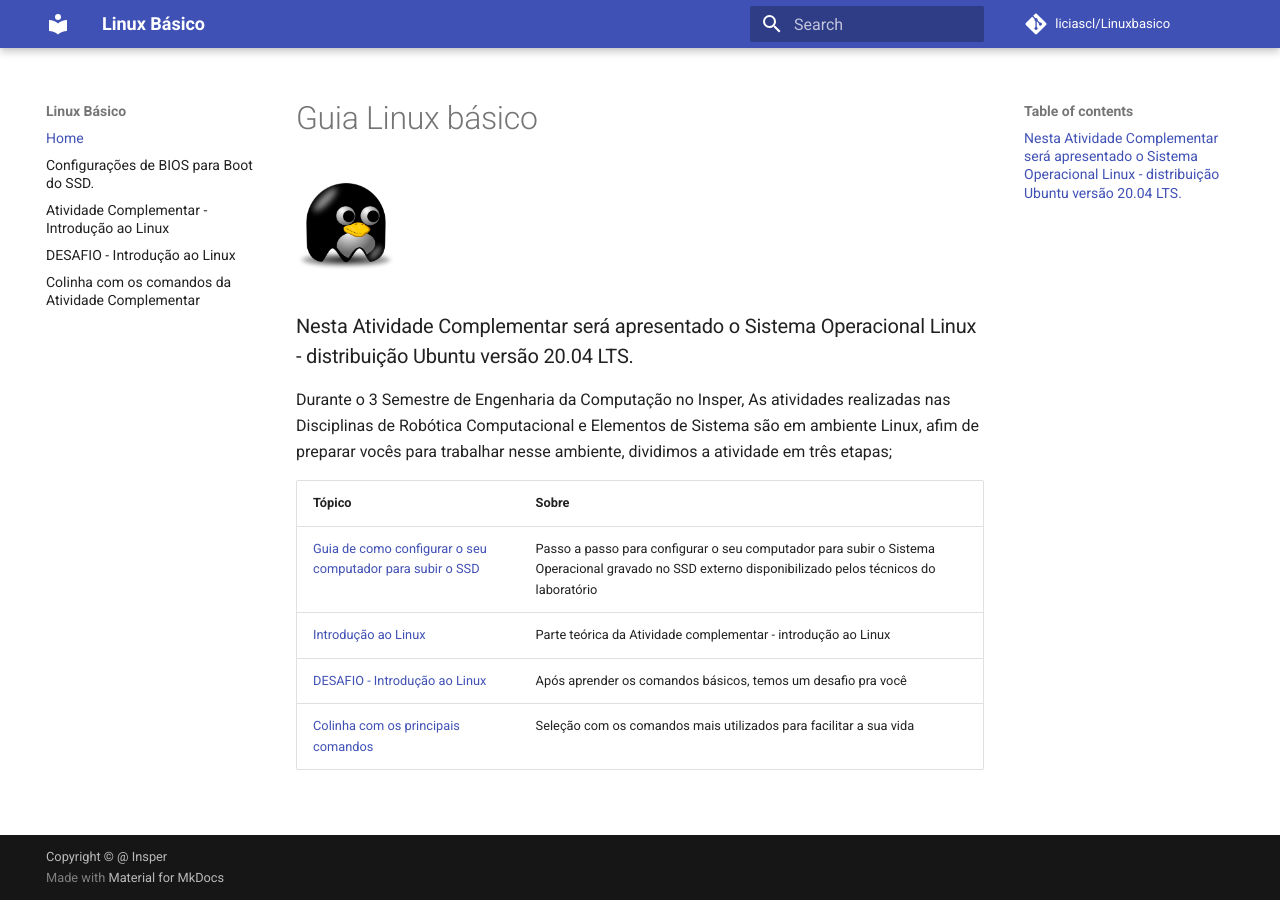
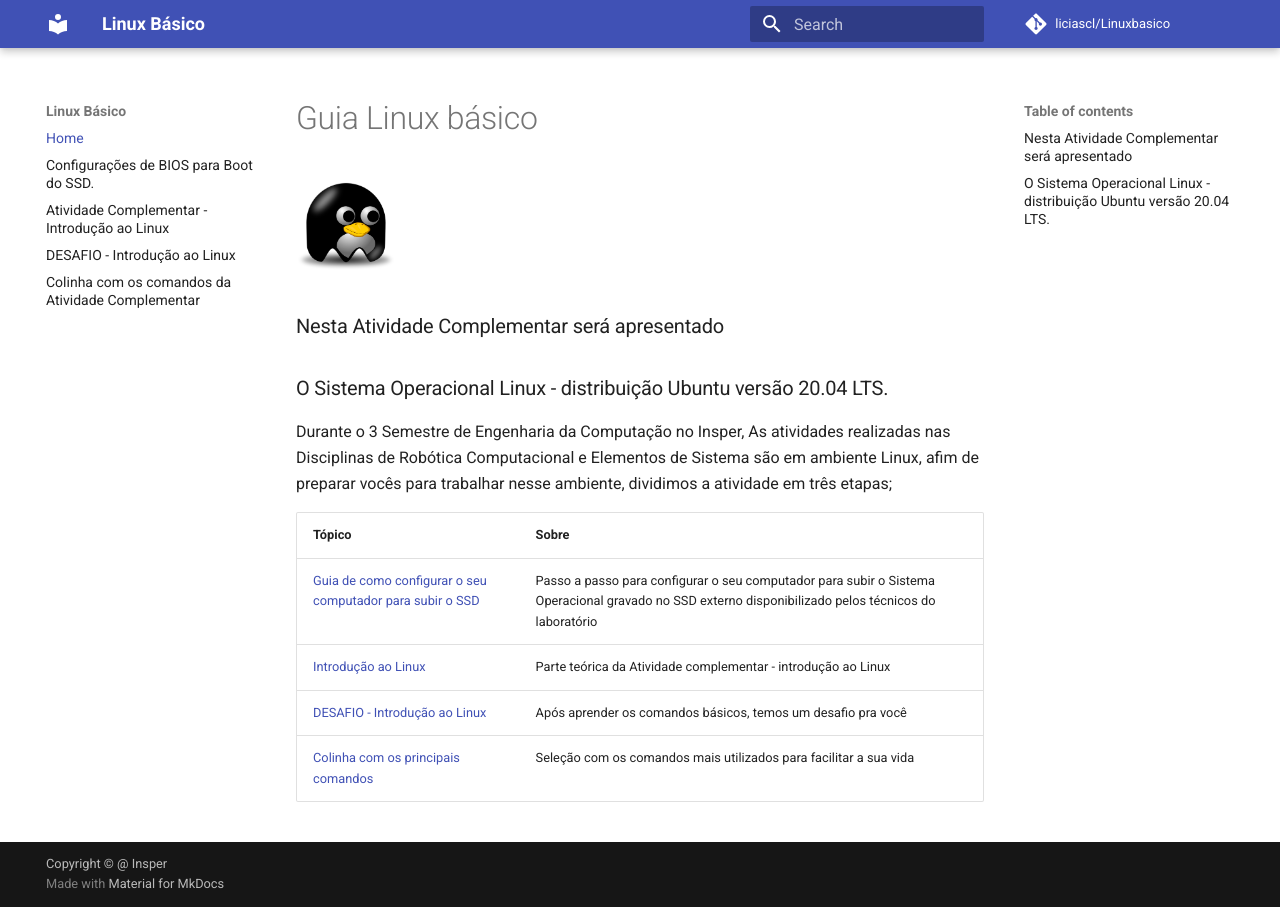
Before and after one commit to liciascl/Linuxbasico, an MkDocs documentation site: the page built from docs-src/index.md, in a window 1280 px wide. Built offline with MkDocs 1.6.1 and Material for MkDocs 9.7.7, drawn with Linux system fonts in a browser that asks for light colours; comment, search, counter and statistics services are not loaded.

```diff
--- a/docs-src/index.md
+++ b/docs-src/index.md
@@ -2,7 +2,8 @@
 
 <img src="img/linuxs.png" width="100" height="100">
 
-### Nesta Atividade Complementar será apresentado o Sistema Operacional Linux - distribuição Ubuntu versão 20.04 LTS.
+### Nesta Atividade Complementar será apresentado
+### O Sistema Operacional Linux - distribuição Ubuntu versão 20.04 LTS.
 
 Durante o 3 Semestre de Engenharia da Computação no Insper, As atividades realizadas nas Disciplinas de Robótica Computacional e Elementos de Sistema são em ambiente Linux, afim de preparar vocês para trabalhar nesse ambiente, dividimos a atividade em três etapas;
 
```
